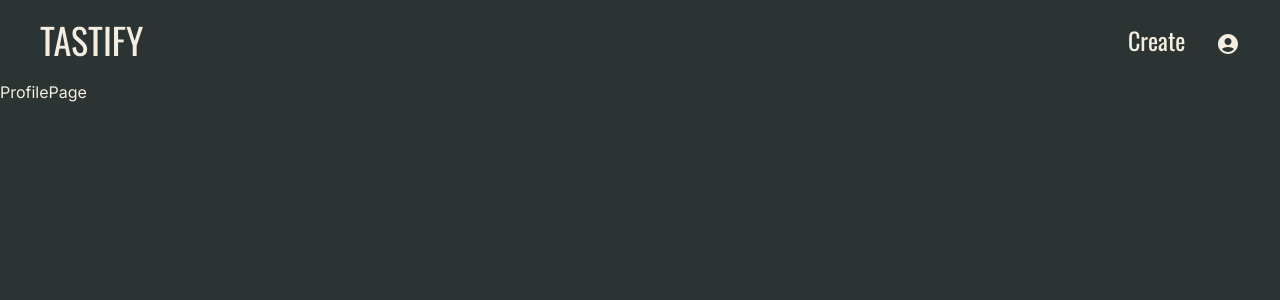
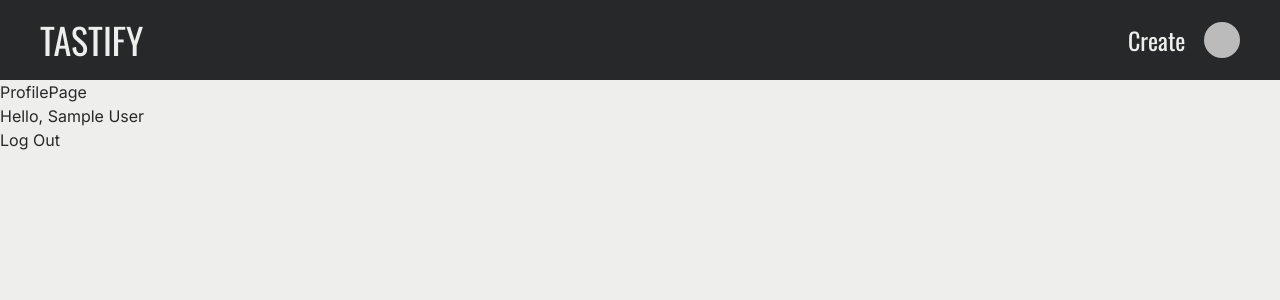
Before and after one commit to Karan-Dayani/tastify, a Next.js app: page /profile in a window 1280 px wide. Shown: the top 300 px of the page. Built offline with nearby package versions, Linux system fonts and the light colour scheme; no server answers; sample sign-in values are in the browser's storage.

Commit message:
created auth and changed color scheme

```diff
--- /dev/null
+++ b/app/(components)/AuthProvider.js
@@ -0,0 +1,8 @@
+"use client";
+import { SessionProvider } from "next-auth/react";
+
+const AuthProvider = ({ children }) => {
+  return <SessionProvider>{children}</SessionProvider>;
+};
+
+export default AuthProvider;
--- a/app/(components)/Header.jsx
+++ b/app/(components)/Header.jsx
@@ -1,20 +1,23 @@
+"use client";
 import Link from "next/link";
 import React from "react";
 import AccountCircleIcon from "@mui/icons-material/AccountCircle";
 
 import { Oswald } from "next/font/google";
+import { useSession } from "next-auth/react";
 const oswald = Oswald({ subsets: ["latin"] });
 
 const Header = () => {
+  const { data: session } = useSession({});
   return (
     <div
-      className={`${oswald.className} h-20 bg-bg-primary text-text flex items-center px-10`}
+      className={`${oswald.className} h-20 bg-secondary text-primary flex items-center px-10`}
     >
       <div className="mr-auto text-4xl">
         <Link href="/">TASTIFY</Link>
       </div>
       <div>
-        <ul className="flex items-baseline justify-between w-28 text-2xl">
+        <ul className="flex items-center justify-between w-28 text-2xl">
           <li>
             <Link href="/create" className="hover:opacity-70">
               Create
@@ -22,7 +25,17 @@ const Header = () => {
           </li>
           <li>
             <Link href="/profile" className="hover:opacity-70">
-              <AccountCircleIcon />
+              {session ? (
+                <picture>
+                  <img
+                    src={session?.user?.image}
+                    alt="user-img"
+                    className="w-9 rounded-full"
+                  />
+                </picture>
+              ) : (
+                <AccountCircleIcon fontSize="large" />
+              )}
             </Link>
           </li>
         </ul>
--- /dev/null
+++ b/app/api/auth/[...nextauth]/options.js
@@ -0,0 +1,23 @@
+import GoogleProvider from "next-auth/providers/google";
+
+export const options = {
+  providers: [
+    GoogleProvider({
+      profile(profile) {
+        console.log("Profile Google: ", profile);
+        return {
+          ...profile,
+          id: profile.sub,
+          image: profile.picture,
+        };
+      },
+      clientId: process.env.GOOGLE_ID,
+      clientSecret: process.env.GOOGLE_SECRET,
+    }),
+  ],
+  callbacks: {
+    async signIn() {
+      return true;
+    },
+  },
+};
--- /dev/null
+++ b/app/api/auth/[...nextauth]/route.js
@@ -0,0 +1,5 @@
+import NextAuth from "next-auth";
+import { options } from "./options";
+
+const handler = NextAuth(options);
+export { handler as GET, handler as POST };
--- a/app/create/page.jsx
+++ b/app/create/page.jsx
@@ -1,7 +1,21 @@
 import React from "react";
+import { getServerSession } from "next-auth";
+import { options } from "../api/auth/[...nextauth]/options";
+import { redirect } from "next/navigation";
 
-const CreateRecipePage = () => {
-  return <div>CreateRecipePage</div>;
+const CreateRecipePage = async () => {
+  const session = await getServerSession(options);
+
+  if (!session) {
+    redirect("/api/auth/signin?callbackUrl=/create");
+  }
+
+  return (
+    <div>
+      <h1>CreatePage</h1>
+      <p>Hello, {session?.user?.name}</p>
+    </div>
+  );
 };
 
 export default CreateRecipePage;
--- a/app/layout.js
+++ b/app/layout.js
@@ -1,6 +1,7 @@
 import { Inter } from "next/font/google";
 import "./globals.css";
 import Header from "./(components)/Header";
+import AuthProvider from "./(components)/AuthProvider";
 
 const inter = Inter({ subsets: ["latin"] });
 
@@ -12,10 +13,12 @@ export const metadata = {
 export default function RootLayout({ children }) {
   return (
     <html lang="en">
-      <body className={`${inter.className} bg-bg text-text`}>
-        <Header />
-        {children}
-      </body>
+      <AuthProvider>
+        <body className={`${inter.className} bg-primary text-secondary`}>
+          <Header />
+          {children}
+        </body>
+      </AuthProvider>
     </html>
   );
 }
--- a/app/profile/page.jsx
+++ b/app/profile/page.jsx
@@ -1,7 +1,25 @@
 import React from "react";
+import { getServerSession } from "next-auth";
+import { options } from "../api/auth/[...nextauth]/options";
+import { redirect } from "next/navigation";
+import Link from "next/link";
 
-const ProfilePage = () => {
-  return <div>ProfilePage</div>;
+const ProfilePage = async () => {
+  const session = await getServerSession(options);
+
+  if (!session) {
+    redirect("/api/auth/signin?callbackUrl=/profile");
+  }
+
+  console.log(session);
+
+  return (
+    <div>
+      <h1>ProfilePage</h1>
+      <p>Hello, {session?.user?.name}</p>
+      <Link href="/api/auth/signout?callbackUrl=/">Log Out</Link>
+    </div>
+  );
 };
 
 export default ProfilePage;
--- a/package.json
+++ b/package.json
@@ -14,6 +14,7 @@
     "@mui/icons-material": "^5.15.11",
     "@mui/material": "^5.15.11",
     "next": "14.1.1",
+    "next-auth": "^4.24.6",
     "react": "^18",
     "react-dom": "^18"
   },
--- a/tailwind.config.js
+++ b/tailwind.config.js
@@ -13,8 +13,8 @@ module.exports = {
           "conic-gradient(from 180deg at 50% 50%, var(--tw-gradient-stops))",
       },
       colors: {
-        bg: "#2C3333",
-        text: "#F4EEE0",
+        primary: "#EEEEEC",
+        secondary: "#272829",
         "accent-1": "#C2DFE3",
         "accent-2": "#9DB4C0",
         "accent-3": "#5C6B73",
```
Also changed, not shown: 1 other file (tests, documents, lock files or other folders).
